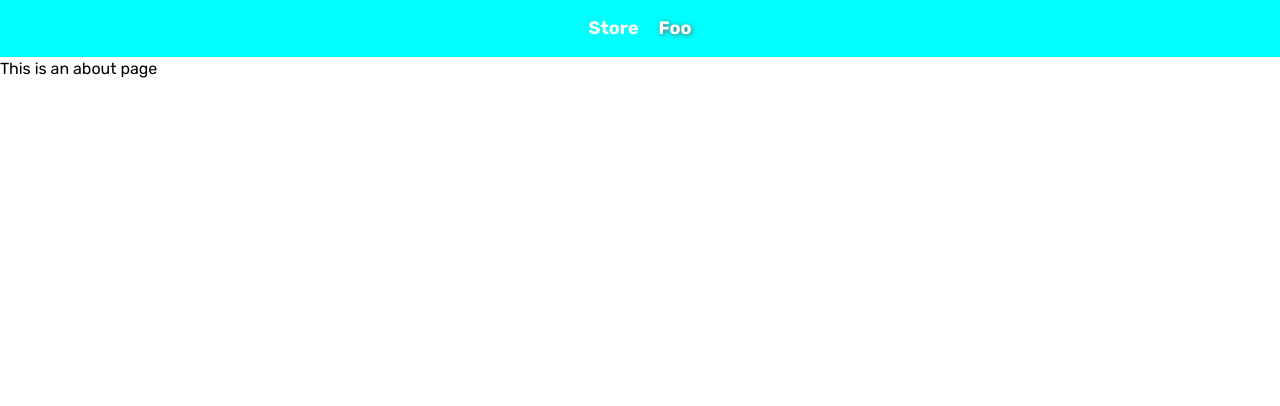
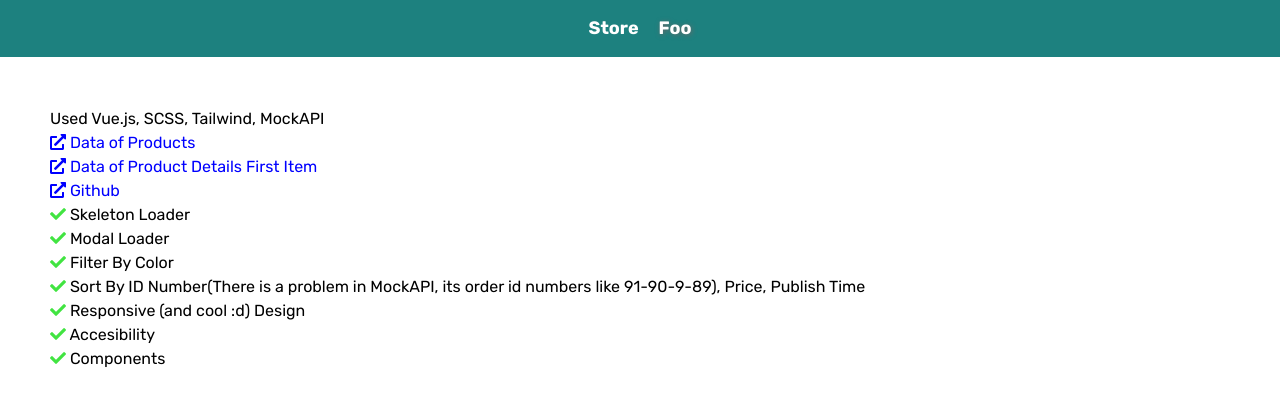
Before and after one commit to sowhat13/vuejs-product-listing, a Vue app: page /foo in a window 1280 px wide. Shown: the top 406 px of the page. Built offline with nearby package versions, Linux system fonts and the light colour scheme.

Commit message:
Removed duplicated colors and added a project introduction to the foo page

```diff
--- a/src/App.vue
+++ b/src/App.vue
@@ -8,6 +8,16 @@
 
 <style lang="scss">
 @import url('https://fonts.googleapis.com/css2?family=Rubik:ital,wght@0,400;0,500;0,600;0,700;0,800;1,300;1,400;1,500;1,600;1,700&display=swap');
+
+$radius: 10px;
+$dark: rgb(65, 65, 65);
+
+$cyan-lighter: #48fcfe;
+$cyan-light: #54dbfd;
+$cyan-normal: #3fffca;
+$cyan-dark: #2a96b5;
+$cyan-darker: #1d817f;
+
 body{
   font-family: 'Rubik', sans-serif;
 overflow-x:hidden;
@@ -17,7 +27,7 @@ overflow-x:hidden;
   display:flex;
 width:100%;
 padding:15px;
-background-color:cyan;
+background-color:$cyan-darker;
 justify-content: center;
 align-items: center;
 color:white;
--- a/src/components/p-filter.vue
+++ b/src/components/p-filter.vue
@@ -6,7 +6,7 @@
         <option value="" selected>All</option>
         <option
           :style="`background-color:${filter.color} `"
-          v-for="filter in filters"
+          v-for="filter in unique(filters, 'color')"
           :key="filter"
           :value="filter.color"
         >
@@ -79,6 +79,22 @@ export default {
       this.$emit("clicked", this.selected);
     },
   },
+
+  computed: {
+    unique () {
+      return function (arr, key) {
+        var output = []
+        var usedKeys = {}
+        for (var i = 0; i < arr.length; i++) {
+          if (!usedKeys[arr[i][key]]) {
+            usedKeys[arr[i][key]] = true
+            output.push(arr[i])
+          }
+        }
+        return output
+      }
+    }
+  },
 };
 </script>
 
--- a/src/components/p-modal.vue
+++ b/src/components/p-modal.vue
@@ -16,7 +16,7 @@
     >
       <div class="flex flex-col md:flex-row">
         <div class="p-modal-image w-1/1 md:w-5/12">
-          <img :src="`${product.image}`" />
+          <img class="mt-4 md:mt-0" :src="`${product.image}`" />
         </div>
         <div class="p-modal-info w-1/1 md:w-5/12">
           <span class="p-modal-name">{{ product.name }}</span>
@@ -98,7 +98,6 @@ export default {
         `https://5f7301beb63868001615f226.mockapi.io/api/products/${this.pid}/product-details`
       );
       this.productdetails = productdetres.data;
-      this.mloading = false;
     },
   },
 };
@@ -177,14 +176,11 @@ $shadow:0 0 5px 1px rgba(0, 0, 0, 0.234);
 
 .close-modal{
   position:absolute;
-  right:1%;
-  top:1%;
+  right:1.5%;
+  top:1.5%;
   font-size:18px;
-  background-color:gray;
-  width:24px;
-  height:24px;
   border-radius:50%;
-  color:white;
+  color:rgb(170, 170, 170);
   display:flex;
   justify-content: center;
   align-items: center;
--- a/src/views/foo.vue
+++ b/src/views/foo.vue
@@ -1,5 +1,34 @@
 <template>
   <div class="about">
-    <h1>This is an about page</h1>
+<p>Used Vue.js, SCSS, Tailwind, MockAPI</p>
+
+<a href="https://5f7301beb63868001615f226.mockapi.io/api/products/" target="_blank" ><i class="fas fa-external-link-alt"></i> Data of Products</a>
+<br>
+<a href="https://5f7301beb63868001615f226.mockapi.io/api/products/1/product-details" target="_blank" ><i class="fas fa-external-link-alt"></i> Data of Product Details First Item </a>
+<br>
+<a href="https://github.com/sowhat13/vuejs-product-listing" target="_blank" ><i class="fas fa-external-link-alt"></i> Github</a>
+
+  <p><i class="fas fa-check"></i> Skeleton Loader</p>
+  <p><i class="fas fa-check"></i> Modal Loader</p>
+  <p><i class="fas fa-check"></i> Filter By Color</p>
+  <p><i class="fas fa-check"></i> Sort By ID Number(There is a problem in MockAPI, its order id numbers like 91-90-9-89), Price, Publish Time </p>
+   <p><i class="fas fa-check"></i> Responsive (and cool :d) Design</p>
+   <p><i class="fas fa-check"></i> Accesibility</p>
+   <p><i class="fas fa-check"></i> Components</p>
+
+
   </div>
 </template>
+<style lang="scss">
+.about
+{
+  padding:50px;
+  p{
+    i {
+      color:rgb(65, 228, 65);
+    }
+  }
+
+  a{color:blue;}
+}
+</style>
```
